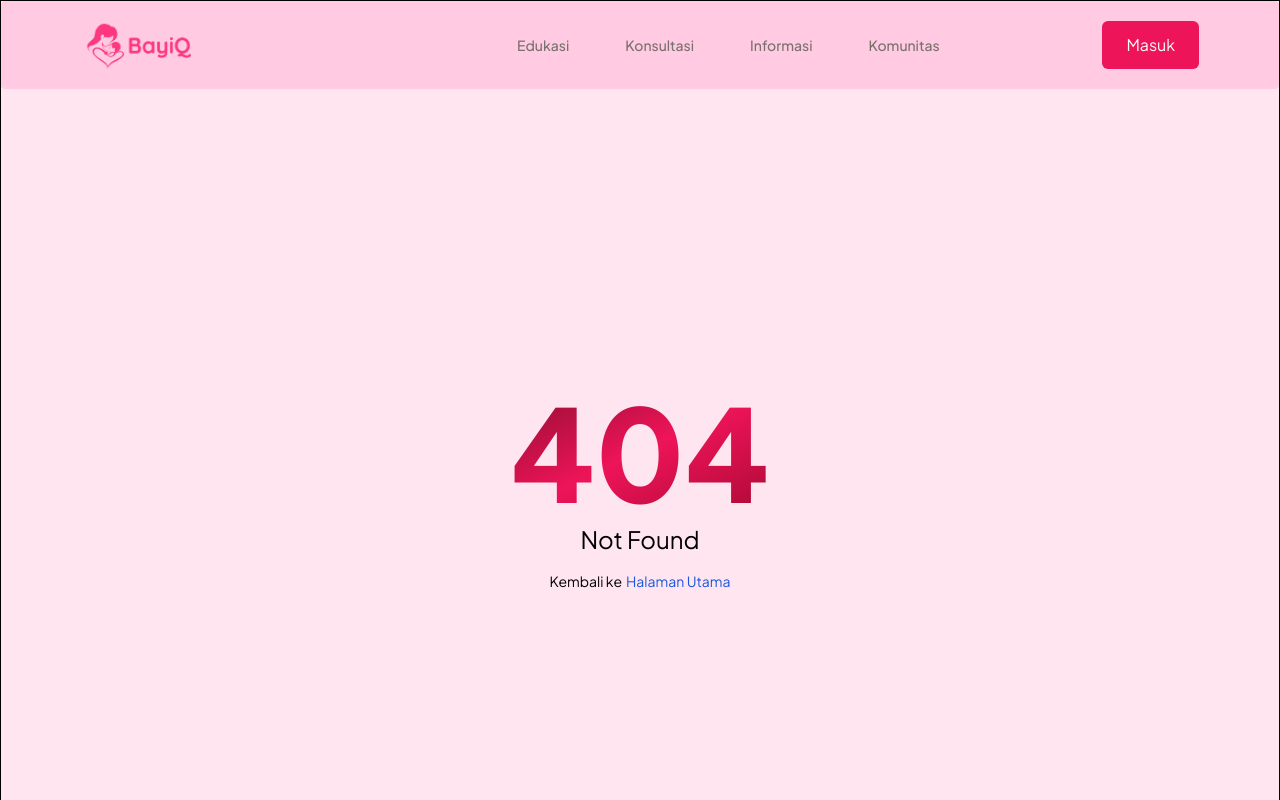
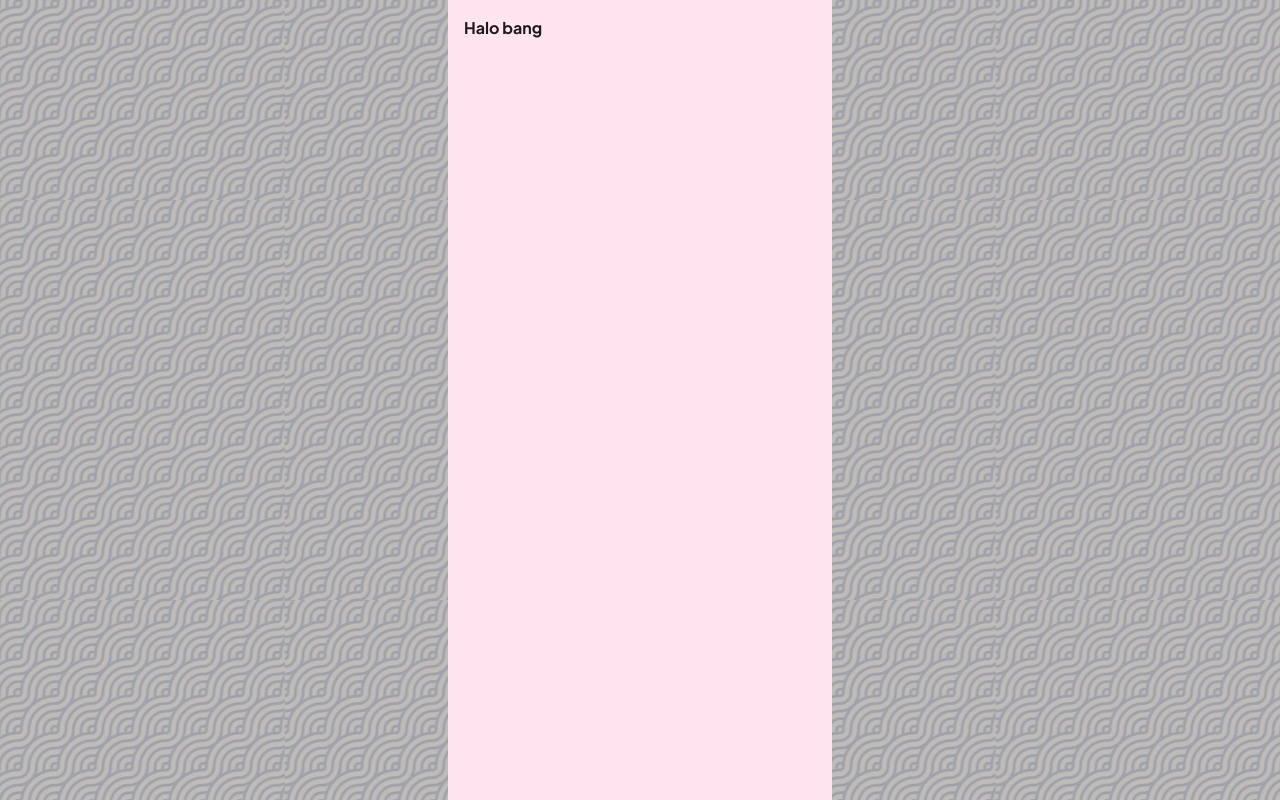
Before and after one commit to aplicalvin/bayiq-fe, a React (Vite) app: page /app in a window 1280 px wide. Before the commit this address had no page. Shown: the top 800 px of the page. Built offline with nearby package versions, Linux system fonts and the light colour scheme.

Commit message:
Add AppLayout

```diff
--- a/src/App.jsx
+++ b/src/App.jsx
@@ -23,6 +23,8 @@
 import AdmDashboard from "./admin/AdmDashboard.jsx";
 import DrDashboard from "./dokter/DrDashboard.jsx";
 import DrinLayout from "./layout/DrLayout.jsx";
+import AppLayout from "./layout/AppLayout.jsx";
+import AppDashboard from "./app/AppDashboard.jsx";
 
 function App() {
     return (
@@ -61,6 +63,9 @@
                         element={<DrDashboard />}
                     />
                 </Route>
+                <Route path="/app/" element={<AppLayout />}>
+                    <Route path="/app/" element={<AppDashboard />} />
+                </Route>
             </Routes>
         </Router>
     );
--- /dev/null
+++ b/src/app/AppDashboard.jsx
@@ -0,0 +1,13 @@
+// import React from "react";
+
+function AppDashboard() {
+    return (
+        <>
+            <div>
+                <h1 className="text-stone-900 font-bold">Halo bang</h1>
+            </div>
+        </>
+    );
+}
+
+export default AppDashboard;
--- /dev/null
+++ b/src/layout/AppLayout.jsx
@@ -0,0 +1,22 @@
+// import React from "react";
+import { Outlet } from "react-router-dom";
+import Michie from "../assets/assets/image/pattern-1.png";
+
+function AppLayout() {
+    return (
+        <>
+            <div
+                className="bg-repeat bg-center h-screen"
+                style={{ backgroundImage: `url(${Michie})` }}
+            >
+                <div className="w-full h-full bg-stone-400/70">
+                    <div className="max-w-sm mx-auto bg-primary-100 h-screen p-4">
+                        <Outlet />
+                    </div>
+                </div>
+            </div>
+        </>
+    );
+}
+
+export default AppLayout;
```
Also changed, not shown: src/assets/assets/favicon.png.
